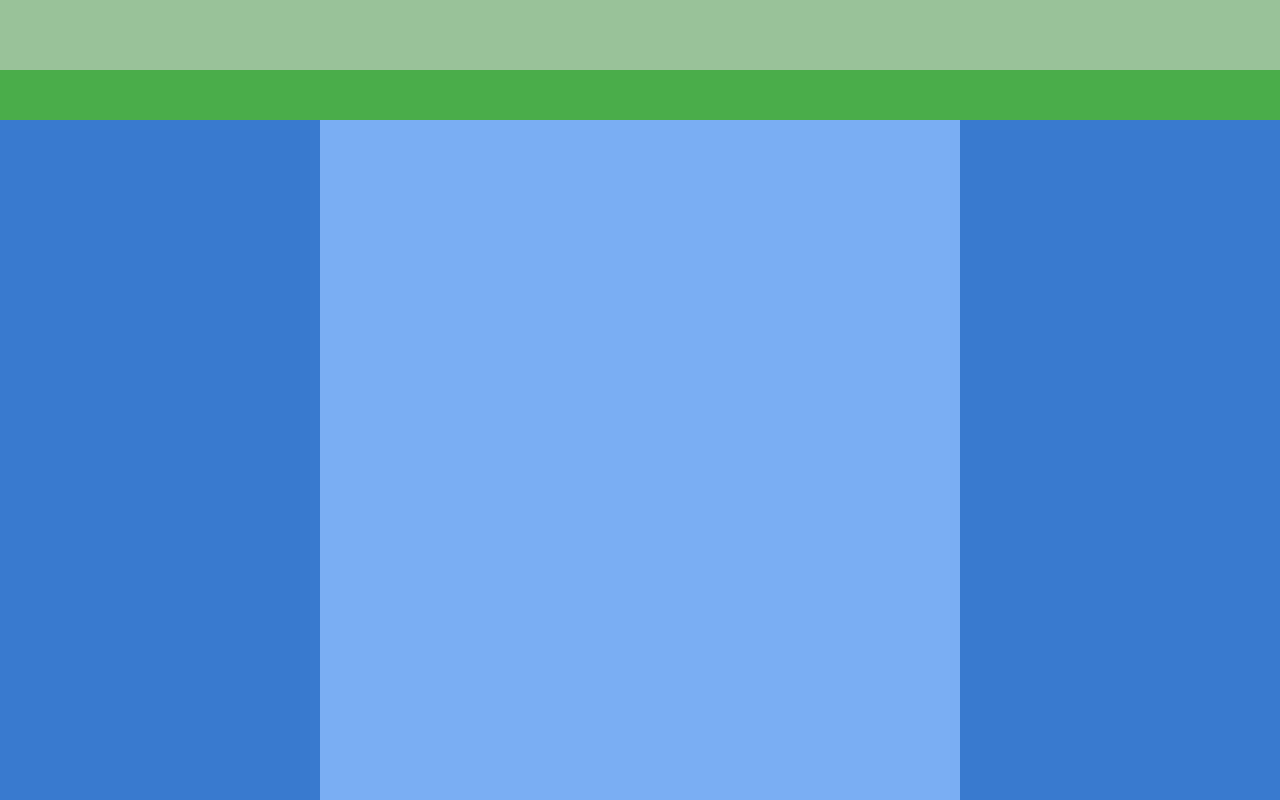
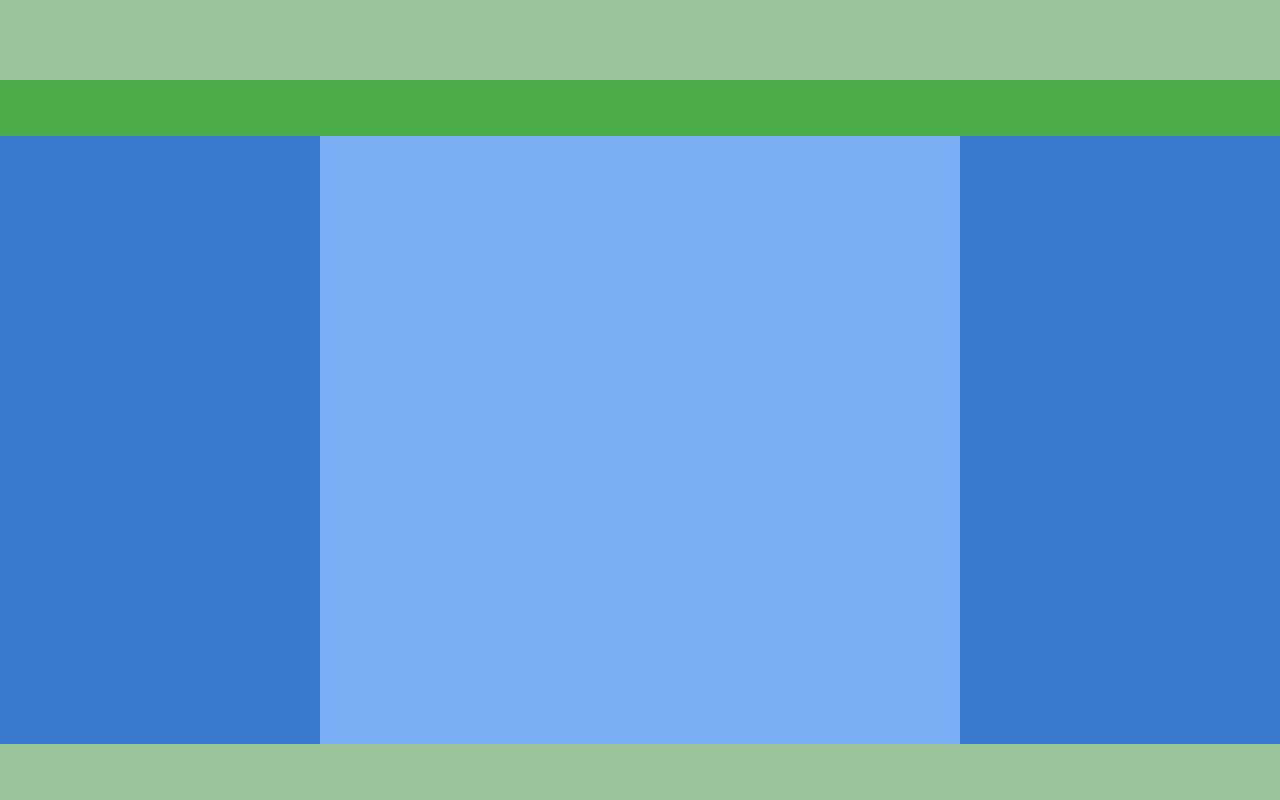
Before and after one commit to Kerekesh/sk-training, a plain HTML site: page task4/index.html in a window 1280 px wide. Shown: the top 800 px of the page. Drawn offline with Linux system fonts and the light colour scheme.

Commit message:
changed style.css

```diff
--- a/task4/css/style.css
+++ b/task4/css/style.css
@@ -1,34 +1,32 @@
 header {
     background-color: rgb(153, 194, 153);
     min-width: 100%;
-    height: 70px;
+    height: 10vh;
 }
 nav {
     background-color: rgb(74, 173, 74);
     min-width: 100%;
-    height: 50px;
+    height: 7vh;
+}
+#sidebar, #content, aside {
+    float: left;
+    height: 76vh;
 }
 #sidebar {
-    float: left;
     min-width: 25%;
-    height: 100vh;
     background-color: rgb(57, 122, 207);
 }
 #content {
-    float: left;
     width: 50%;
-    height: 100vh;
     background-color: rgb(122, 174, 243);
 }
 aside {
-    float: left;
     min-width: 25%;
-    height: 100vh;
     background-color: rgb(57, 122, 207);
 }
 footer {
     clear: left;
     background-color: rgb(153, 194, 153);
     min-width: 100%;
-    height: 50px;
+    height: 7vh;
 }
```
